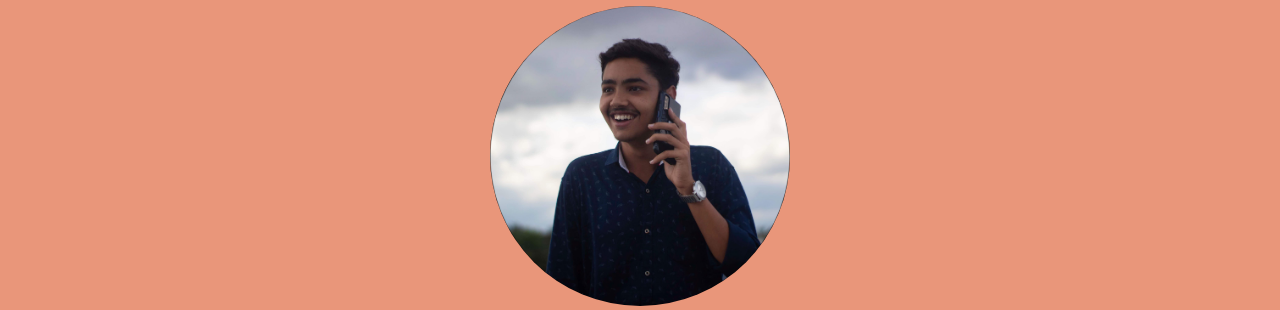
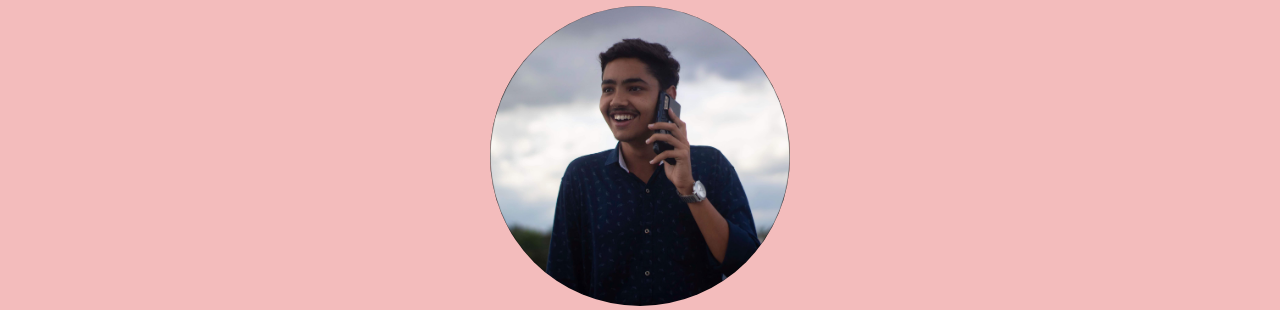
Before and after one commit to PannagaJA/pan, a plain HTML site: page index.html in a window 1280 px wide. Shown: the part 132-442 px from the top of the page. Drawn offline with Linux system fonts and the light colour scheme.

Commit message:
second commit

```diff
--- a/styles.css
+++ b/styles.css
@@ -8,7 +8,7 @@
     font-size: 40px;
 }
 .body{
-    background-color:rgb(233, 150, 122);
+    background-color:rgba(233, 122, 122, 0.5);
 }
 .image{
     width: 300px;
```
